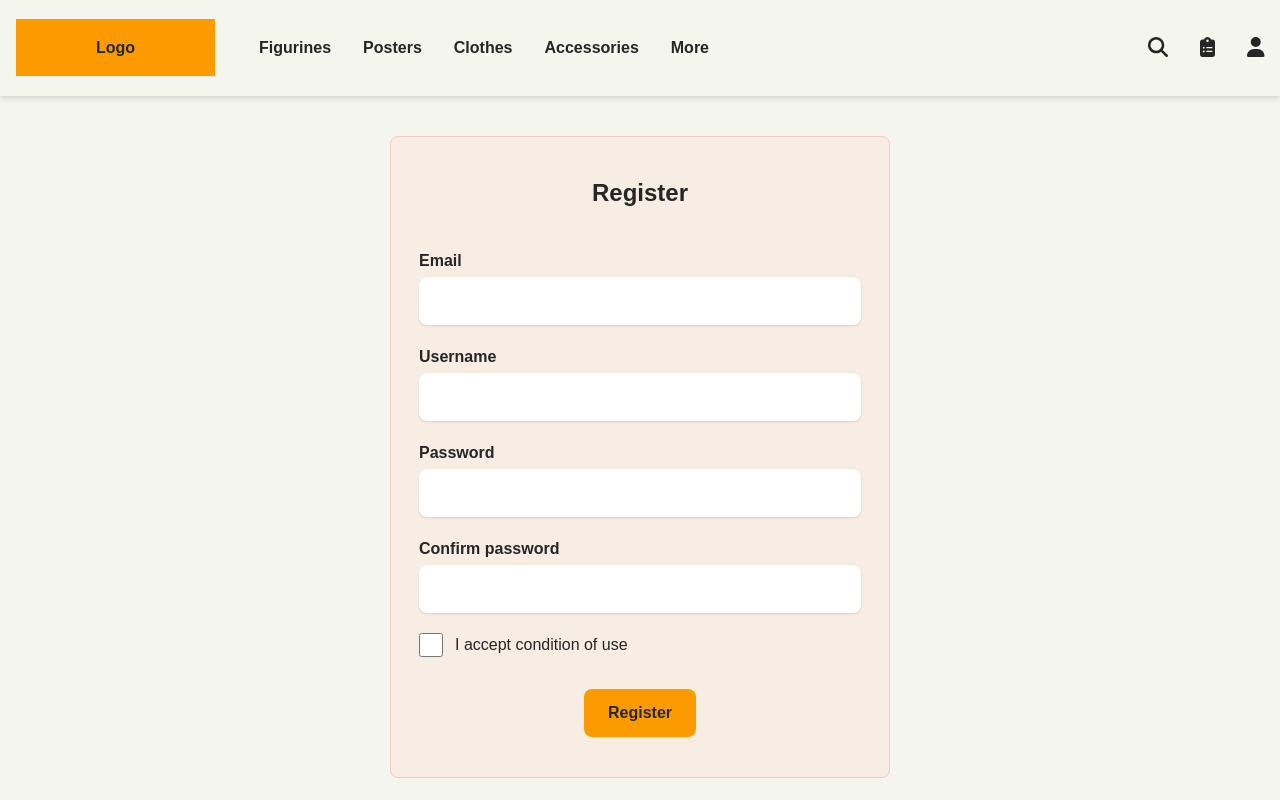
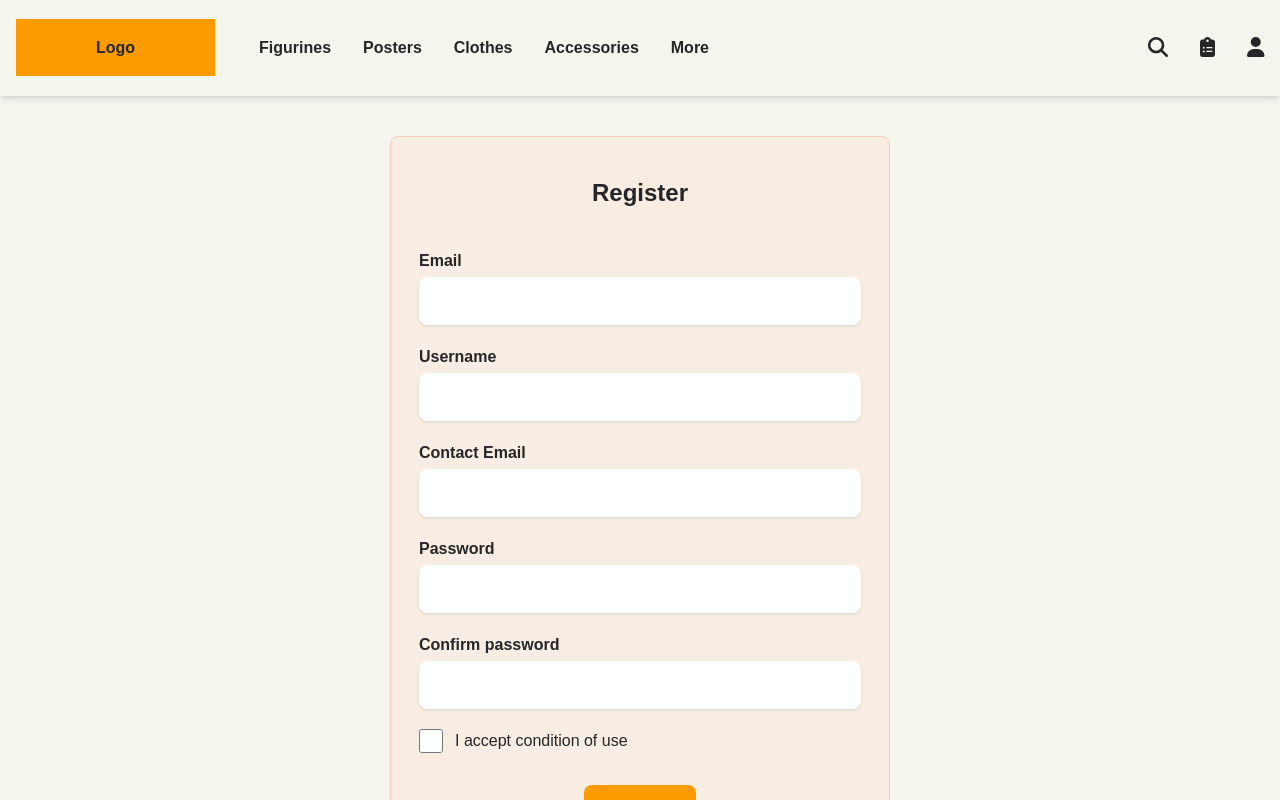
Before and after one commit to David-SDA/otaku-bazaar, a React (Create React App) app: page /register in a window 1280 px wide. Shown: the top 800 px of the page. Built offline with nearby package versions, Linux system fonts and the light colour scheme; data requests are answered from the project's data file.

Commit message:
Ajout de contact email pour l'inscription et myprofile

```diff
--- a/src/components/pages/Register.jsx
+++ b/src/components/pages/Register.jsx
@@ -34,6 +34,17 @@ export default function Register(){
                         required: 'A username is required'
                     })} type='text' id='username' autoComplete='username' className='w-full p-3 rounded-lg shadow' />
                     {errors.username && <div className='italic text-red-700'>{errors.username.message}</div>}
+                </div>
+                <div className='mb-5 flex flex-col'>
+                    <label htmlFor='contactEmail' className='mb-1 font-bold'>Contact Email</label>
+                    <input {...register('contactEmail', {
+                        required: 'An email is required',
+                        pattern: {
+                            value: /^[\w-.]+@([\w-]+\.)+[\w-]{2,4}$/,
+                            message: 'Email format is not right'
+                        }
+                    })} type='email' id='contactEmail' autoComplete='contactEmail' className='w-full p-3 rounded-lg shadow' />
+                    {errors.email && <div className='italic text-red-700'>{errors.contactEmail.message}</div>}
                 </div>
                 <div className='mb-5 flex flex-col'>
                     <label htmlFor='password' className='mb-1 font-bold'>Password</label>
--- a/src/components/ui/MyProfileModalContent.jsx
+++ b/src/components/ui/MyProfileModalContent.jsx
@@ -15,7 +15,11 @@ export default function MyProfileModalContent({ fieldKey, currentValue, onSave }
                 )
             case 'email':
                 return (
-                    <input type='text' value={value} onChange={(e) => setValue(e.target.value)} className='w-full border rounded-lg p-3' placeholder='Enter new email' />
+                    <input type='email' value={value} onChange={(e) => setValue(e.target.value)} className='w-full border rounded-lg p-3' placeholder='Enter new email' />
+                )
+            case 'contactEmail':
+                return (
+                    <input type='email' value={value} onChange={(e) => setValue(e.target.value)} className='w-full border rounded-lg p-3' placeholder='Enter new email' />
                 )
             case 'phoneNumber':
                 return (
--- a/src/components/ui/MyProfilePersonalInfoSection.jsx
+++ b/src/components/ui/MyProfilePersonalInfoSection.jsx
@@ -9,6 +9,7 @@ export default function MyProfilePersonalInfoSection({ onEditClick }){
                 <MyProfileEditableField label={'Username'} value={'john_doe'} field={'username'} onEditClick={onEditClick} />
                 <MyProfileEditableField label={'Email'} value={'johndoe@example.com'} field={'email'} onEditClick={onEditClick} />
                 <MyProfileEditableField label={'Phone Number'} value={'00 00 00 00 00'} field={'phoneNumber'} onEditClick={onEditClick} />
+                <MyProfileEditableField label={'Contact email'} value={'contactjohndoe@example.com'} field={'contactEmail'} onEditClick={onEditClick} />
                 <MyProfileEditableField label={'City'} value={'Paris'} field={'city'} onEditClick={onEditClick} />
             </div>
         </div>
```
